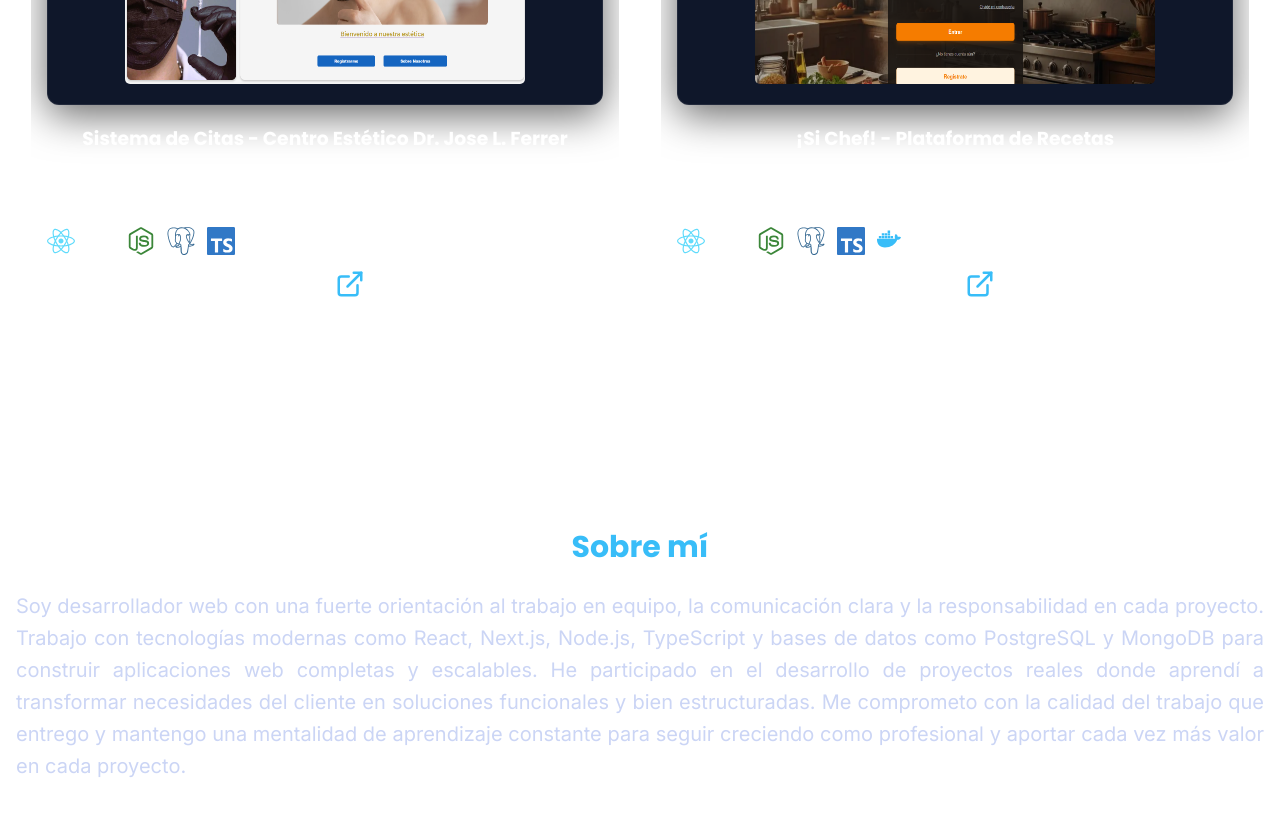
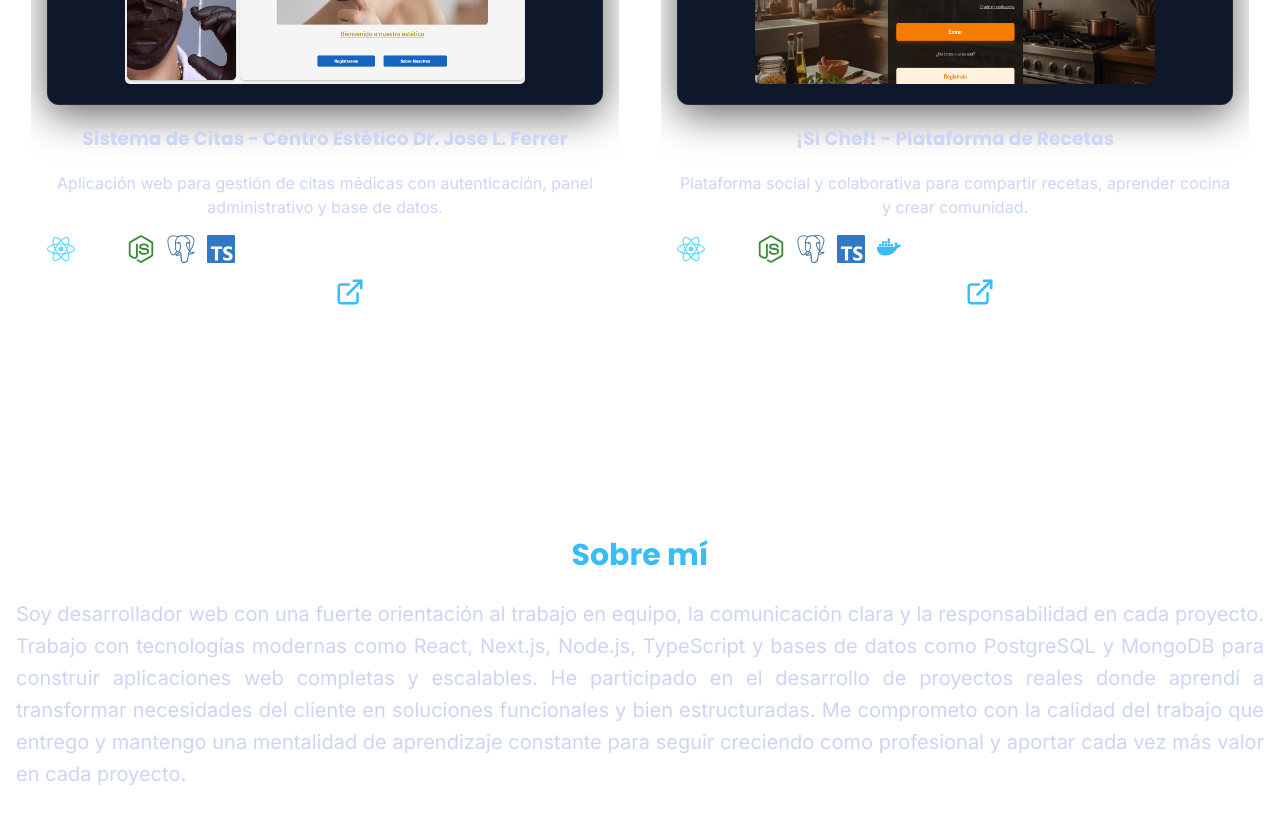
Before and after one commit to Orlando3486/orlando-zarraga-portfolio, a Next.js app in the folder front/: page / in a window 1280 px wide. Shown: the part 1140-1964 px from the top of the page. Built offline with nearby package versions, Linux system fonts and the light colour scheme.

Commit message:
ajuste de estilos en los elementos h3 y p dentro de project-card

```diff
--- a/front/styles/projects.css
+++ b/front/styles/projects.css
@@ -45,6 +45,16 @@
   border-radius: 5px;
   margin-bottom: 1rem;
   transition: transform 0.4s ease;
+}
+
+.project-card h3 {
+  color: #cbd5f5;
+}
+
+.project-card p {
+  color: #cbd5f5;
+  font-size: clamp(14px, 2vw, 16px);
+  line-height: 1.5;
 }
 
 /* .project-card:hover .project-image {
```
